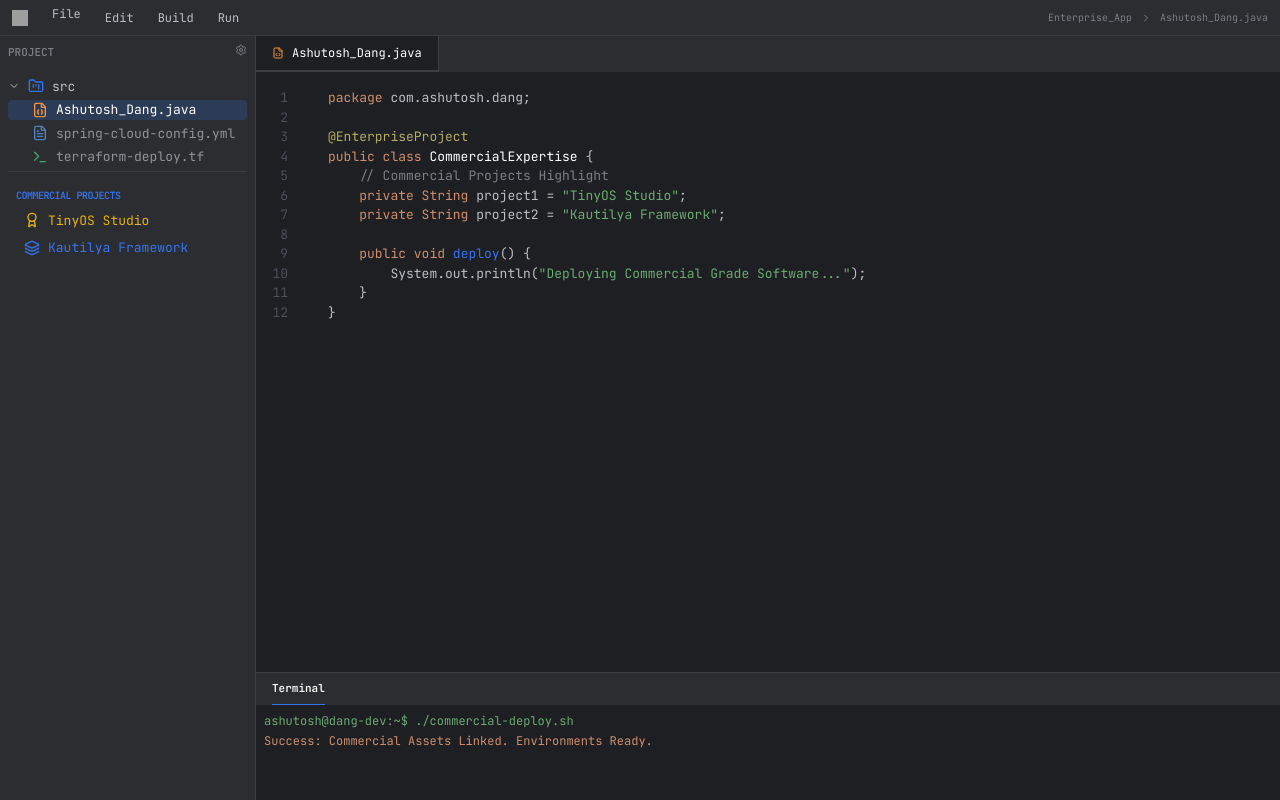
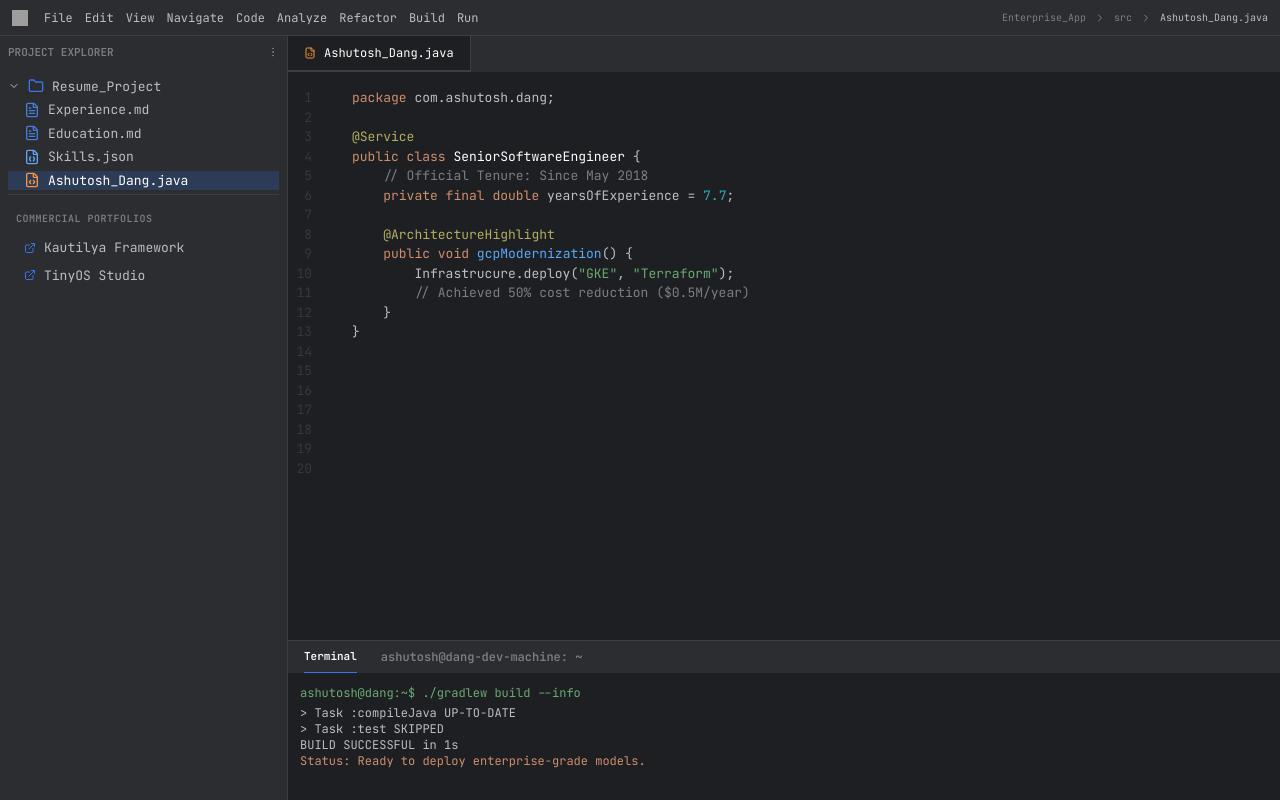
Before and after one commit to ashutoshdang/ashutoshdang.github.io, a website: page index.html in a window 1280 px wide. Drawn offline with nearby package versions, Linux system fonts and the light colour scheme; grey boxes are pictures that could not be loaded.

Commit message:
Update index.html

```diff
--- a/index.html
+++ b/index.html
@@ -3,7 +3,7 @@
 <head>
     <meta charset="UTF-8">
     <meta name="viewport" content="width=device-width, initial-scale=1.0">
-    <title>Ashutosh Dang - Enterprise IDE</title>
+    <title>Ashutosh_Dang.java - IntelliJ IDEA</title>
     <script src="https://cdn.tailwindcss.com"></script>
     <script src="https://unpkg.com/lucide@latest"></script>
     <link href="https://fonts.googleapis.com/css2?family=JetBrains+Mono:wght@300;400;500;600&display=swap" rel="stylesheet">
@@ -21,7 +21,8 @@
                         ideKeyword: "#cf8e6d",
                         ideString: "#6aab73",
                         ideComment: "#7a7e85",
-                        ideAnnotation: "#b3ae60"
+                        ideAnnotation: "#b3ae60",
+                        ideType: "#467cda"
                     }
                 }
             }
@@ -32,57 +33,59 @@
         .custom-scroll::-webkit-scrollbar { width: 8px; }
         .custom-scroll::-webkit-scrollbar-track { background: #1e1f22; }
         .custom-scroll::-webkit-scrollbar-thumb { background: #3c3f41; border-radius: 4px; }
-        .line-number { color: #4b5059; text-align: right; padding-right: 1.5rem; min-width: 3.5rem; user-select: none; }
+        .line-number { color: #4b5059; text-align: right; padding-right: 1.5rem; min-width: 3rem; user-select: none; }
         .active-tab { background-color: #1e1f22; border-bottom: 2px solid #3574f0; color: #fff; }
-        .menu-item:hover .submenu { display: block; }
-        [contenteditable]:focus { outline: none; }
+        .file-item { cursor: pointer; transition: all 0.2s; }
+        .file-item:hover { background: rgba(255,255,255,0.05); }
+        .code-container { white-space: pre; }
     </style>
 </head>
 <body class="font-mono text-[13px] h-screen flex flex-col">
 
-    <header class="h-9 bg-ideSidebar border-b border-ideHeader flex items-center px-3 justify-between relative z-50">
+    <header class="h-9 bg-[#2b2d30] border-b border-[#3c3f41] flex items-center px-3 justify-between">
         <div class="flex items-center gap-4 text-xs">
             <img src="https://resources.jetbrains.com/storage/products/intellij-idea/img/meta/intellij-idea_logo_300x300.png" class="w-4 h-4" alt="IDE Logo">
-            <div class="flex gap-2">
-                <div class="relative menu-item group">
-                    <span class="px-2 py-1 hover:bg-ideHeader rounded cursor-pointer">File</span>
-                    <div class="submenu hidden group-hover:block absolute left-0 top-full bg-ideSidebar border border-ideHeader w-48 shadow-xl py-1">
-                        <div onclick="createNewFile()" class="px-4 py-1.5 hover:bg-ideAccent text-white cursor-pointer flex justify-between">
-                            <span>New File</span><span class="text-ideComment text-[10px]">Ctrl+N</span>
-                        </div>
-                        <div class="h-[1px] bg-ideHeader my-1"></div>
-                        <div class="px-4 py-1.5 hover:bg-ideAccent text-white cursor-pointer">Save All</div>
-                    </div>
-                </div>
-                <span class="px-2 py-1 hover:bg-ideHeader rounded cursor-pointer">Edit</span>
-                <span class="px-2 py-1 hover:bg-ideHeader rounded cursor-pointer">Build</span>
-                <span class="px-2 py-1 hover:bg-ideHeader rounded cursor-pointer">Run</span>
+            <div class="flex gap-3">
+                <span>File</span><span>Edit</span><span>View</span><span>Navigate</span><span>Code</span><span>Analyze</span><span>Refactor</span><span>Build</span><span>Run</span>
             </div>
         </div>
         <div class="flex items-center gap-2 text-[10px] text-ideComment">
-            <span>Enterprise_App</span> <i data-lucide="chevron-right" class="w-3 h-3"></i> <span id="breadcrumb">Ashutosh_Dang.java</span>
+            <span>Enterprise_App</span> <i data-lucide="chevron-right" class="w-3 h-3"></i> <span>src</span> <i data-lucide="chevron-right" class="w-3 h-3"></i> <span id="breadcrumb-file" class="text-ideText">Ashutosh_Dang.java</span>
         </div>
     </header>
 
     <div class="flex flex-1 overflow-hidden">
-        <aside class="w-64 bg-ideSidebar border-r border-ideHeader flex flex-col hidden md:flex">
-            <div class="p-2 text-[11px] font-bold uppercase text-ideComment flex justify-between">
-                <span>Project</span>
-                <i data-lucide="settings" class="w-3 h-3"></i>
+        <aside class="w-72 bg-ideSidebar border-r border-[#3c3f41] flex flex-col hidden md:flex">
+            <div class="p-2 text-[11px] font-bold uppercase text-ideComment flex justify-between items-center">
+                <span>Project Explorer</span>
+                <i data-lucide="more-vertical" class="w-3 h-3"></i>
             </div>
             <div class="flex-1 px-2 space-y-1 py-2 overflow-y-auto custom-scroll">
-                <div class="flex items-center gap-2 text-ideText"><i data-lucide="chevron-down" class="w-3 h-3"></i> <i data-lucide="folder-kanban" class="w-4 h-4 text-ideAccent"></i> src</div>
-                <div class="pl-6 flex items-center gap-2 text-white bg-ideAccent/20 px-1 rounded"><i data-lucide="file-json" class="w-4 h-4 text-orange-400"></i> Ashutosh_Dang.java</div>
-                <div class="pl-6 flex items-center gap-2 text-ideText opacity-70"><i data-lucide="file-text" class="w-4 h-4 text-blue-400"></i> spring-cloud-config.yml</div>
-                <div class="pl-6 flex items-center gap-2 text-ideText opacity-70"><i data-lucide="terminal" class="w-4 h-4 text-green-400"></i> terraform-deploy.tf</div>
+                <div class="flex items-center gap-2 text-ideText"><i data-lucide="chevron-down" class="w-3 h-3"></i> <i data-lucide="folder" class="w-4 h-4 text-ideAccent"></i> Resume_Project</div>
 
-                <div class="mt-6 pt-4 border-t border-ideHeader">
-                    <div class="px-2 text-[10px] font-bold text-ideAccent mb-2 uppercase tracking-tighter">Commercial Projects</div>
-                    <a href="https://ashutoshdang.github.io/tinyos-studio.html" class="pl-4 flex items-center gap-2 text-yellow-500 hover:text-white mb-2 transition-colors">
-                        <i data-lucide="award" class="w-4 h-4"></i> <span>TinyOS Studio</span>
+                <div class="pl-4 flex items-center gap-2 file-item text-ideText" onclick="loadFile('experience')">
+                    <i data-lucide="file-text" class="w-4 h-4 text-ideType"></i> Experience.md
+                </div>
+
+                <div class="pl-4 flex items-center gap-2 file-item text-ideText" onclick="loadFile('education')">
+                    <i data-lucide="file-text" class="w-4 h-4 text-ideType"></i> Education.md
+                </div>
+
+                <div class="pl-4 flex items-center gap-2 file-item text-ideText" onclick="loadFile('skills')">
+                    <i data-lucide="file-json" class="w-4 h-4 text-blue-400"></i> Skills.json
+                </div>
+
+                <div class="pl-4 flex items-center gap-2 file-item text-white bg-ideAccent/20 px-1" onclick="loadFile('main')">
+                    <i data-lucide="file-code" class="w-4 h-4 text-orange-400"></i> Ashutosh_Dang.java
+                </div>
+
+                <div class="mt-6 pt-4 border-t border-[#3c3f41]">
+                    <div class="px-2 text-[10px] font-bold text-ideComment mb-2 uppercase tracking-wider">Commercial Portfolios</div>
+                    <a href="https://ashutoshdang.github.io/kautilya.github.io/index.html" target="_blank" class="pl-4 py-1 flex items-center gap-2 hover:text-white transition-colors">
+                        <i data-lucide="external-link" class="w-3 h-3 text-ideAccent"></i> Kautilya Framework
                     </a>
-                    <a href="https://ashutoshdang.github.io/kautilya.github.io/index.html" class="pl-4 flex items-center gap-2 text-ideAccent hover:text-white transition-colors">
-                        <i data-lucide="layers" class="w-4 h-4"></i> <span>Kautilya Framework</span>
+                    <a href="https://ashutoshdang.github.io/tinyos-studio.html" target="_blank" class="pl-4 py-1 flex items-center gap-2 hover:text-white transition-colors">
+                        <i data-lucide="external-link" class="w-3 h-3 text-ideAccent"></i> TinyOS Studio
                     </a>
                 </div>
             </div>
@@ -90,49 +93,43 @@
 
         <main class="flex-1 flex flex-col overflow-hidden bg-ideBg">
             <div class="h-9 bg-ideSidebar flex items-center">
-                <div id="tab-java" class="active-tab px-4 h-full flex items-center gap-2 text-xs border-r border-ideHeader cursor-pointer" onclick="switchTab('java')">
+                <div id="active-tab-title" class="active-tab px-4 h-full flex items-center gap-2 text-xs border-r border-[#3c3f41]">
                     <i data-lucide="file-code" class="w-3 h-3 text-orange-400"></i> Ashutosh_Dang.java
-                </div>
-                <div id="tab-new" class="hidden px-4 h-full flex items-center gap-2 text-xs border-r border-ideHeader cursor-pointer" onclick="switchTab('new')">
-                    <i data-lucide="file-plus" class="w-3 h-3 text-green-400"></i> <span id="new-filename">Untitled.java</span>
                 </div>
             </div>
 
-            <div id="editor-java" class="flex-1 overflow-y-auto custom-scroll py-4 flex">
-                <div class="line-number">1<br>2<br>3<br>4<br>5<br>6<br>7<br>8<br>9<br>10<br>11<br>12</div>
-                <div class="flex-1 px-4">
+            <div class="flex-1 overflow-y-auto custom-scroll py-4 flex">
+                <div id="line-numbers" class="line-number text-right opacity-50">
+                    1<br>2<br>3<br>4<br>5<br>6<br>7<br>8<br>9<br>10<br>11<br>12<br>13<br>14<br>15<br>16<br>17<br>18<br>19<br>20
+                </div>
+                <div id="editor-content" class="flex-1 px-4 outline-none" contenteditable="true" spellcheck="false">
                     <span class="text-ideKeyword">package</span> com.ashutosh.dang;<br><br>
-                    <span class="text-ideAnnotation">@EnterpriseProject</span><br>
-                    <span class="text-ideKeyword">public class</span> <span class="text-white">CommercialExpertise</span> {<br>
-                    &nbsp;&nbsp;&nbsp;&nbsp;<span class="text-ideComment">// Commercial Projects Highlight</span><br>
-                    &nbsp;&nbsp;&nbsp;&nbsp;<span class="text-ideKeyword">private String</span> project1 = <span class="text-ideString">"TinyOS Studio"</span>;<br>
-                    &nbsp;&nbsp;&nbsp;&nbsp;<span class="text-ideKeyword">private String</span> project2 = <span class="text-ideString">"Kautilya Framework"</span>;<br><br>
-                    &nbsp;&nbsp;&nbsp;&nbsp;<span class="text-ideKeyword">public void</span> <span class="text-ideAccent">deploy</span>() {<br>
-                    &nbsp;&nbsp;&nbsp;&nbsp;&nbsp;&nbsp;&nbsp;&nbsp;System.out.println(<span class="text-ideString">"Deploying Commercial Grade Software..."</span>);<br>
+                    <span class="text-ideAnnotation">@Service</span><br>
+                    <span class="text-ideKeyword">public class</span> <span class="text-white">SeniorSoftwareEngineer</span> {<br>
+                    &nbsp;&nbsp;&nbsp;&nbsp;<span class="text-ideComment">// Official Tenure: Since May 2018</span><br>
+                    &nbsp;&nbsp;&nbsp;&nbsp;<span class="text-ideKeyword">private final double</span> yearsOfExperience = <span class="text-[#2aacb8]">7.7</span>;<br><br>
+                    &nbsp;&nbsp;&nbsp;&nbsp;<span class="text-ideAnnotation">@ArchitectureHighlight</span><br>
+                    &nbsp;&nbsp;&nbsp;&nbsp;<span class="text-ideKeyword">public void</span> <span class="text-[#57aaf7]">gcpModernization</span>() {<br>
+                    &nbsp;&nbsp;&nbsp;&nbsp;&nbsp;&nbsp;&nbsp;&nbsp;Infrastrucure.deploy(<span class="text-ideString">"GKE"</span>, <span class="text-ideString">"Terraform"</span>);<br>
+                    &nbsp;&nbsp;&nbsp;&nbsp;&nbsp;&nbsp;&nbsp;&nbsp;<span class="text-ideComment">// Achieved 50% cost reduction ($0.5M/year)</span><br>
                     &nbsp;&nbsp;&nbsp;&nbsp;}<br>
                     }
                 </div>
             </div>
 
-            <div id="editor-new" class="hidden flex-1 overflow-y-auto custom-scroll py-4 flex">
-                <div class="line-number">1<br>2<br>3<br>4<br>5</div>
-                <div class="flex-1 px-4 text-white focus:outline-none" contenteditable="true" spellcheck="false">
-                    <span class="text-ideKeyword">public class</span> ScratchPad {<br>
-                    &nbsp;&nbsp;&nbsp;&nbsp;<span class="text-ideComment">// Type your enterprise logic here...</span><br>
-                    &nbsp;&nbsp;&nbsp;&nbsp;<span class="text-ideKeyword">public static void</span> main(String[] args) {<br>
-                    &nbsp;&nbsp;&nbsp;&nbsp;&nbsp;&nbsp;&nbsp;&nbsp;<br>
-                    &nbsp;&nbsp;&nbsp;&nbsp;}<br>
-                    }
-                </div>
-            </div>
-
-            <div class="h-32 bg-ideBg border-t border-ideHeader flex flex-col">
+            <div class="h-40 bg-ideBg border-t border-[#3c3f41] flex flex-col">
                 <div class="h-8 bg-ideSidebar flex items-center px-4 gap-6 text-[11px] font-bold">
                     <span class="text-white border-b border-ideAccent h-full flex items-center">Terminal</span>
+                    <span class="text-ideComment text-xs">ashutosh@dang-dev-machine: ~</span>
                 </div>
-                <div class="flex-1 p-2 text-xs font-mono text-ideText">
-                    <div class="text-ideString">ashutosh@dang-dev:~$ ./commercial-deploy.sh</div>
-                    <div class="mt-1 text-ideKeyword">Success: Commercial Assets Linked. Environments Ready.</div>
+                <div class="flex-1 p-3 text-xs font-mono text-ideText overflow-y-auto">
+                    <div class="text-ideString">ashutosh@dang:~$ ./gradlew build --info</div>
+                    <div class="mt-1">
+                        &gt; Task :compileJava UP-TO-DATE<br>
+                        &gt; Task :test SKIPPED<br>
+                        BUILD SUCCESSFUL in 1s<br>
+                        <span class="text-ideKeyword">Status: Ready to deploy enterprise-grade models.</span>
+                    </div>
                 </div>
             </div>
         </main>
@@ -141,31 +138,33 @@
     <script>
         lucide.createIcons();
 
-        function createNewFile() {
-            document.getElementById('tab-new').classList.remove('hidden');
-            switchTab('new');
-        }
+        const fileContents = {
+            main: `<span class="text-ideKeyword">package</span> com.ashutosh.dang;<br><br><span class="text-ideAnnotation">@Service</span><br><span class="text-ideKeyword">public class</span> <span class="text-white">SeniorSoftwareEngineer</span> {<br>&nbsp;&nbsp;&nbsp;&nbsp;<span class="text-ideComment">// Official Tenure: Since May 2018</span><br>&nbsp;&nbsp;&nbsp;&nbsp;<span class="text-ideKeyword">private final double</span> yearsOfExperience = <span class="text-[#2aacb8]">7.7</span>;<br><br>&nbsp;&nbsp;&nbsp;&nbsp;<span class="text-ideAnnotation">@ArchitectureHighlight</span><br>&nbsp;&nbsp;&nbsp;&nbsp;<span class="text-ideKeyword">public void</span> <span class="text-[#57aaf7]">gcpModernization</span>() {<br>&nbsp;&nbsp;&nbsp;&nbsp;&nbsp;&nbsp;&nbsp;&nbsp;Infrastrucure.deploy(<span class="text-ideString">"GKE"</span>, <span class="text-ideString">"Terraform"</span>);<br>&nbsp;&nbsp;&nbsp;&nbsp;}<br>}`,
+            experience: `# Experience\n\n**Associate Software Developer**\nOct 2023 - Present\n- Cloud-native backend architecture\n\n**Senior Software Developer**\nJun 2021 - Oct 2023\n- Spring Boot Microservices\n\n**Technical Analyst**\nMay 2018 - Jun 2021\n- Java/J2EE and EU Tax Compliance`,
+            education: `## Education\n\n- **BTech in ECE**\n  Biju Patnaik University (2008-2012)\n\n- **+2 Science**\n  Rajendra College (2006-2008)\n\n- **10th Standard**\n  GNHS Balangir (2006)`,
+            skills: `{\n  "languages": ["Java 17", "JavaScript", "SQL"],\n  "frameworks": ["Spring Boot", "Angular", "React"],\n  "devops": ["Kubernetes", "GCP", "Terraform", "Docker"],\n  "tools": ["GitHub Actions", "Jenkins", "RabbitMQ"]\n}`
+        };
 
-        function switchTab(type) {
-            const javaEditor = document.getElementById('editor-java');
-            const newEditor = document.getElementById('editor-new');
-            const javaTab = document.getElementById('tab-java');
-            const newTab = document.getElementById('tab-new');
-            const breadcrumb = document.getElementById('breadcrumb');
+        function loadFile(fileId) {
+            const editor = document.getElementById('editor-content');
+            const breadcrumb = document.getElementById('breadcrumb-file');
+            const tabTitle = document.getElementById('active-tab-title');
 
-            if (type === 'java') {
-                javaEditor.classList.remove('hidden');
-                newEditor.classList.add('hidden');
-                javaTab.classList.add('active-tab');
-                newTab.classList.remove('active-tab');
-                breadcrumb.innerText = "Ashutosh_Dang.java";
-            } else {
-                javaEditor.classList.add('hidden');
-                newEditor.classList.remove('hidden');
-                javaTab.classList.remove('active-tab');
-                newTab.classList.add('active-tab');
-                breadcrumb.innerText = "Untitled.java";
-            }
+            let content = fileContents[fileId];
+            let fileName = fileId === 'main' ? 'Ashutosh_Dang.java' :
+                          fileId === 'experience' ? 'Experience.md' :
+                          fileId === 'education' ? 'Education.md' : 'Skills.json';
+
+            breadcrumb.innerText = fileName;
+            tabTitle.innerHTML = `<i data-lucide="file-text" class="w-3 h-3 text-ideAccent"></i> ${fileName}`;
+            editor.innerHTML = content.replace(/\n/g, '<br>');
+            lucide.createIcons();
+
+            // Refresh line numbers based on content length
+            const lines = content.split('\n').length + 5;
+            let lineStr = "";
+            for(let i=1; i<=lines; i++) lineStr += i + "<br>";
+            document.getElementById('line-numbers').innerHTML = lineStr;
         }
     </script>
 </body>
```
